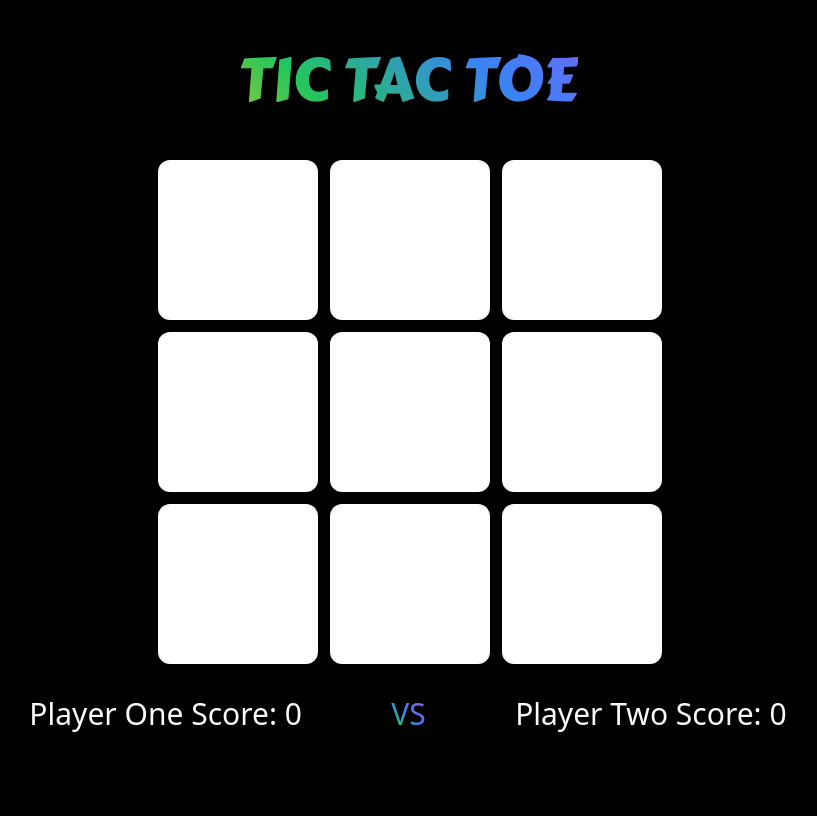
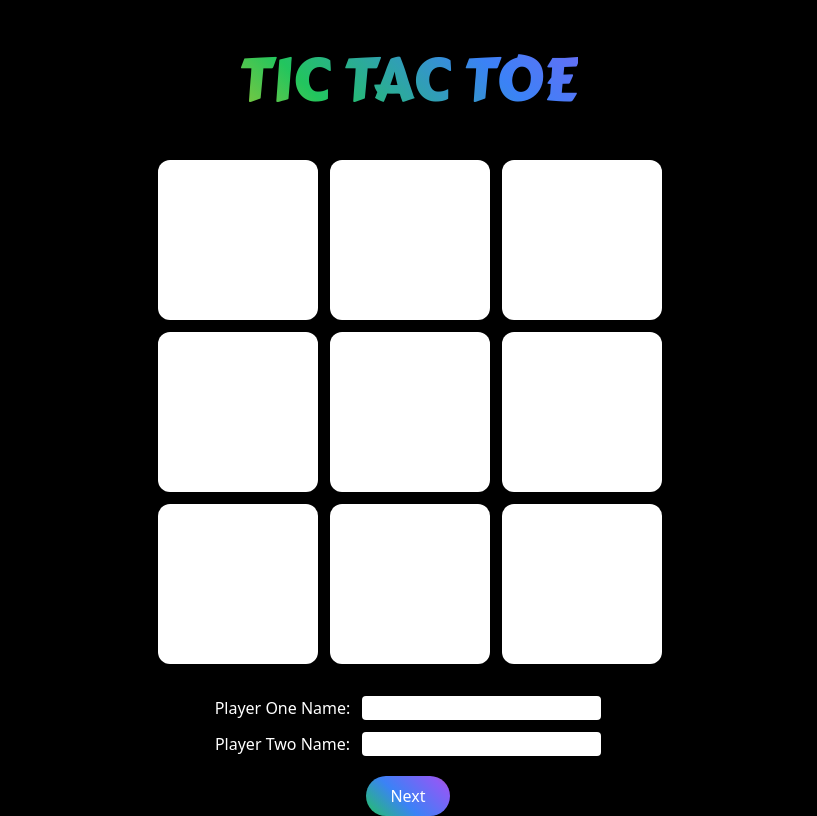
Before and after one commit to AmberlySB/tic-tac-toe, a website: page index.html in a window 1280 px wide. Both pictures are taken after a click on the element "Player vs Player". Shown: the whole page, without its empty margins (232-1049 px from the left). Drawn offline with Linux system fonts and the light colour scheme.

Commit message:
Add ability for players to enter their name

```diff
--- a/index.html
+++ b/index.html
@@ -25,7 +25,7 @@
 
     <div
       id="game-board"
-      class="mx-auto grid w-[310px] grid-cols-[repeat(3,_1fr)] gap-3 sm:w-[500px]"
+      class="mx-auto mb-8 grid w-[310px] grid-cols-[repeat(3,_1fr)] gap-3 sm:w-[500px]"
     >
       <div
         id="0"
@@ -65,10 +65,10 @@
       ></div>
     </div>
 
-    <div id="score-container" class="flex justify-center">
+    <div id="score-container" class="box-border flex justify-center">
       <div
         id="choose-players"
-        class="mx-auto mt-8 box-border flex w-[300px] flex-col text-center text-2xl sm:w-[500px] sm:text-3xl"
+        class="mx-auto box-border flex w-[300px] flex-col text-center text-2xl sm:w-[500px] sm:text-3xl"
       >
         <h1 id="pvp" class="gradient-text font-carter mr-2 cursor-pointer">
           Player vs Player
--- a/main.js
+++ b/main.js
@@ -38,11 +38,13 @@ const player = (() => {
   };
 
   const players = [];
+
   const setPlayersOne = () => {};
-  const setPlayersTwo = () => {
-    const playerOne = createPlayer("Player One", "X", 0);
+
+  const setPlayersTwo = (first, second) => {
+    const playerOne = createPlayer(first, "X", 0);
     players.push(playerOne);
-    const playerTwo = createPlayer("Player Two", "O", 0);
+    const playerTwo = createPlayer(second, "O", 0);
     players.push(playerTwo);
     accessDOM.displayScore();
   };
@@ -172,19 +174,62 @@ const accessDOM = (() => {
     space.addEventListener("click", getGameSpaceId);
   });
 
+  const choosePlayers = document.getElementById("choose-players");
+  const getPlayerNames = () => {
+    const nameDiv = document.createElement("div");
+    nameDiv.setAttribute("id", "player-names");
+    nameDiv.classList.add("text-white", "flex", "flex-col", "items-center");
+
+    // Player One
+    const nameOneLabel = document.createElement("label");
+    nameOneLabel.setAttribute("for", "playerOneName");
+    nameOneLabel.classList.add("flex");
+    const nameOnePara = document.createElement("p");
+    nameOnePara.classList.add("mr-3");
+    nameOnePara.appendChild(document.createTextNode("Player One Name: "));
+    nameOneLabel.appendChild(nameOnePara);
+    const nameOneInput = document.createElement("input");
+    nameOneInput.setAttribute("id", "playerOneName");
+    nameOneInput.classList.add("text-black", "mb-3", "px-1", "rounded");
+    nameOneLabel.appendChild(nameOneInput);
+    nameDiv.appendChild(nameOneLabel);
+
+    // player 2
+    const nameTwoLabel = document.createElement("label");
+    nameTwoLabel.setAttribute("for", "playerTwoName");
+    nameTwoLabel.classList.add("flex");
+    const nameTwoPara = document.createElement("p");
+    nameTwoPara.classList.add("mr-3");
+    nameTwoPara.appendChild(document.createTextNode("Player Two Name: "));
+    nameTwoLabel.appendChild(nameTwoPara);
+    const nameTwoInput = document.createElement("input");
+    nameTwoInput.setAttribute("id", "playerTwoName");
+    nameTwoInput.classList.add("text-black", "mb-5", "px-1", "rounded");
+    nameTwoLabel.appendChild(nameTwoInput);
+    nameDiv.appendChild(nameTwoLabel);
+
+    const nameButton = document.createElement("button");
+    nameButton.setAttribute("type", "button");
+    nameButton.classList.add("gradient-bg", "py-2", "px-6", "rounded-3xl");
+    nameButton.appendChild(document.createTextNode("Next"));
+    nameDiv.appendChild(nameButton);
+    nameButton.addEventListener("click", () => {
+      player.setPlayersTwo(nameOneInput.value, nameTwoInput.value);
+    });
+    choosePlayers.replaceWith(nameDiv);
+  };
+
   const playerVsPlayer = document.getElementById("pvp");
   const playerVsAi = document.getElementById("pve");
   console.log(playerVsPlayer);
-  playerVsPlayer.addEventListener("click", player.setPlayersTwo);
+  playerVsPlayer.addEventListener("click", getPlayerNames);
   playerVsAi.addEventListener("click", player.setPlayersOne);
 
-  const scoreContainer = document.getElementById("score-container");
-  const choosePlayers = document.getElementById("choose-players");
   const displayScore = () => {
     const scoreDiv = document.createElement("div");
     scoreDiv.setAttribute("id", "score");
     scoreDiv.classList.add("text-2xl", "sm:text-3xl");
-    choosePlayers.replaceWith(scoreDiv);
+    document.getElementById("player-names").replaceWith(scoreDiv);
     const score = document.getElementById("score");
     const playerOneDiv = document.createElement("div");
     playerOneDiv.setAttribute("id", "playerOne");
--- a/tailwind.config.js
+++ b/tailwind.config.js
@@ -1,6 +1,6 @@
 /** @type {import('tailwindcss').Config} */
 module.exports = {
-  content: ['./*.{html, js}'],
+  content: ["./index.html", "./main.js"],
   theme: {
     extend: {},
   },
```
Also changed, not shown: css/main.css.
